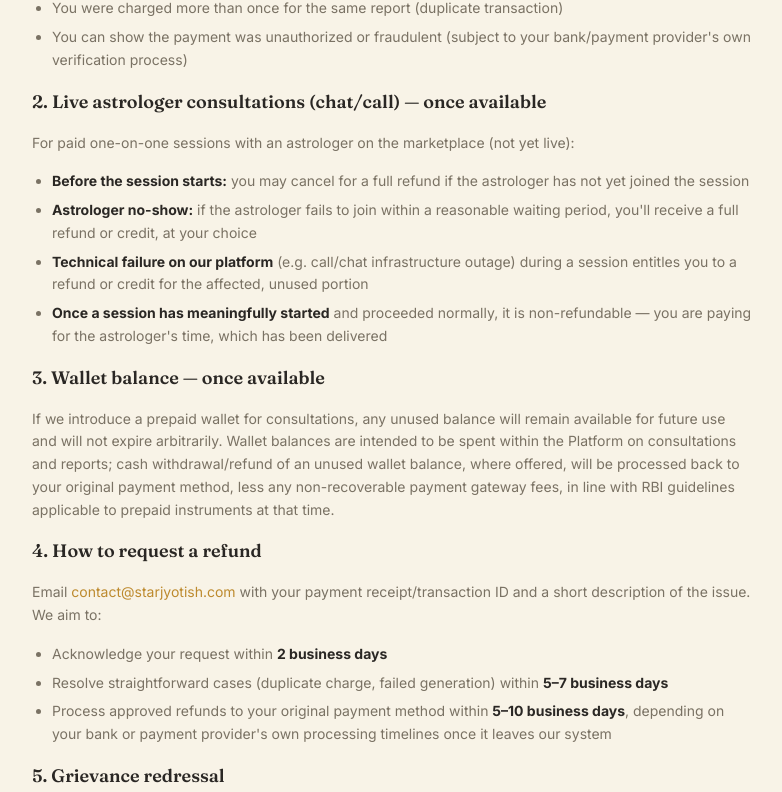
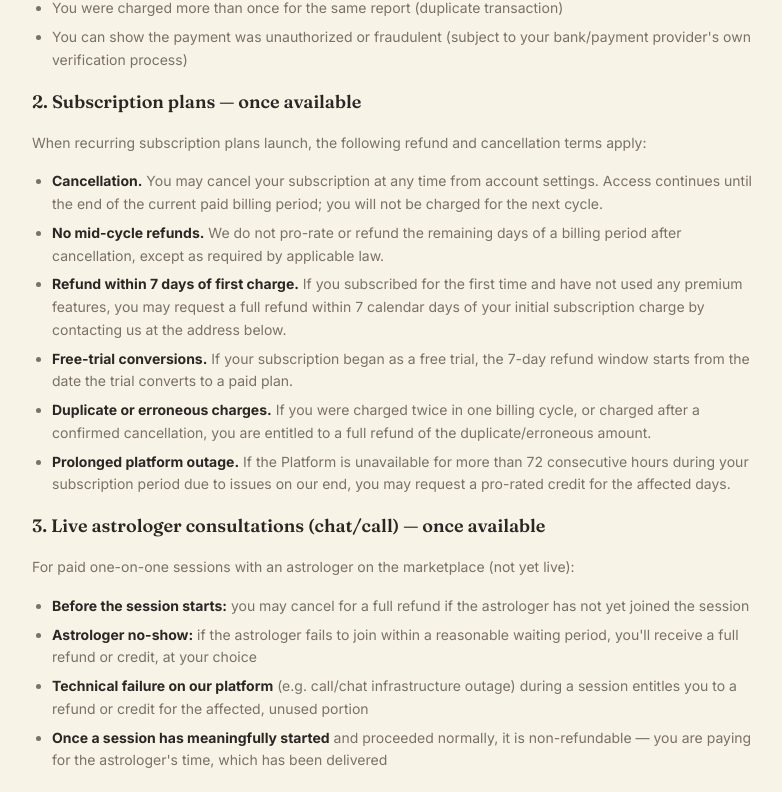
Before and after one commit to sushiljain07/StarJyotish, a React (Vite) app in the folder frontend/: page /refund-policy in a window 1280 px wide. Shown: the part 560-1352 px from the top of the page, without its empty margins (248-1030 px from the left). Built offline with nearby package versions, Linux system fonts and the light colour scheme; no server answers.

Commit message:
Subscription update

```diff
--- a/frontend/src/pages/RefundPolicy.jsx
+++ b/frontend/src/pages/RefundPolicy.jsx
@@ -47,7 +47,28 @@ export default function RefundPolicy() {
             own verification process)</li>
         </ul>
 
-        <h2 className={h2}>2. Live astrologer consultations (chat/call) — once available</h2>
+        <h2 className={h2}>2. Subscription plans — once available</h2>
+        <p>When recurring subscription plans launch, the following refund and cancellation terms apply:</p>
+        <ul className={ul}>
+          <li><strong className="text-ink">Cancellation.</strong> You may cancel your subscription at any time
+            from account settings. Access continues until the end of the current paid billing period; you will
+            not be charged for the next cycle.</li>
+          <li><strong className="text-ink">No mid-cycle refunds.</strong> We do not pro-rate or refund the
+            remaining days of a billing period after cancellation, except as required by applicable law.</li>
+          <li><strong className="text-ink">Refund within 7 days of first charge.</strong> If you subscribed for
+            the first time and have not used any premium features, you may request a full refund within 7
+            calendar days of your initial subscription charge by contacting us at the address below.</li>
+          <li><strong className="text-ink">Free-trial conversions.</strong> If your subscription began as a
+            free trial, the 7-day refund window starts from the date the trial converts to a paid plan.</li>
+          <li><strong className="text-ink">Duplicate or erroneous charges.</strong> If you were charged twice in
+            one billing cycle, or charged after a confirmed cancellation, you are entitled to a full refund of
+            the duplicate/erroneous amount.</li>
+          <li><strong className="text-ink">Prolonged platform outage.</strong> If the Platform is unavailable
+            for more than 72 consecutive hours during your subscription period due to issues on our end, you
+            may request a pro-rated credit for the affected days.</li>
+        </ul>
+
+        <h2 className={h2}>3. Live astrologer consultations (chat/call) — once available</h2>
         <p>For paid one-on-one sessions with an astrologer on the marketplace (not yet live):</p>
         <ul className={ul}>
           <li><strong className="text-ink">Before the session starts:</strong> you may cancel for a full refund if
@@ -60,14 +81,14 @@ export default function RefundPolicy() {
             it is non-refundable — you are paying for the astrologer's time, which has been delivered</li>
         </ul>
 
-        <h2 className={h2}>3. Wallet balance — once available</h2>
+        <h2 className={h2}>4. Wallet balance — once available</h2>
         <p>If we introduce a prepaid wallet for consultations, any unused balance will remain available for
           future use and will not expire arbitrarily. Wallet balances are intended to be spent within the
           Platform on consultations and reports; cash withdrawal/refund of an unused wallet balance, where
           offered, will be processed back to your original payment method, less any non-recoverable payment
           gateway fees, in line with RBI guidelines applicable to prepaid instruments at that time.</p>
 
-        <h2 className={h2}>4. How to request a refund</h2>
+        <h2 className={h2}>5. How to request a refund</h2>
         <p>Email <a href="mailto:contact@starjyotish.com" className="text-primary-dark hover:underline">contact@starjyotish.com</a>{' '}
           with your payment receipt/transaction ID and a short description of the issue. We aim to:</p>
         <ul className={ul}>
@@ -79,13 +100,13 @@ export default function RefundPolicy() {
             own processing timelines once it leaves our system</li>
         </ul>
 
-        <h2 className={h2}>5. Grievance redressal</h2>
+        <h2 className={h2}>6. Grievance redressal</h2>
         <p>If you're unsatisfied with how a refund request was handled, you can escalate it to our Grievance
           Officer at the same email above. See our <Link to="/terms" className="text-primary-dark hover:underline">Terms
           of Use</Link> and <Link to="/privacy" className="text-primary-dark hover:underline">Privacy Policy</Link> for
           related terms.</p>
 
-        <h2 className={h2}>6. Changes to this policy</h2>
+        <h2 className={h2}>7. Changes to this policy</h2>
         <p>We'll update this page as new payment features launch, and will update the "Last updated" date above
           whenever we do. The version shown to you at the time of your purchase governs that transaction.</p>
       </StaticPageLayout>
--- a/frontend/src/pages/TermsOfUse.jsx
+++ b/frontend/src/pages/TermsOfUse.jsx
@@ -50,6 +50,7 @@ export default function TermsOfUse() {
             <li><a href="#acceptable-use" className="hover:underline">Acceptable use</a></li>
             <li><a href="#ip" className="hover:underline">Intellectual property</a></li>
             <li><a href="#fees" className="hover:underline">Fees &amp; payments</a></li>
+            <li><a href="#subscriptions" className="hover:underline">Subscriptions</a></li>
             <li><a href="#third-party" className="hover:underline">Third-party services</a></li>
             <li><a href="#warranty" className="hover:underline">Disclaimer of warranties</a></li>
             <li><a href="#liability" className="hover:underline">Limitation of liability</a></li>
@@ -116,17 +117,38 @@ export default function TermsOfUse() {
           cancellations are governed by our <Link to="/refund-policy" className="text-primary-dark hover:underline">Refund
           & Cancellation Policy</Link>.</p>
 
-        <h2 id="third-party" className={h2}>8. Third-party services</h2>
+        <h2 id="subscriptions" className={h2}>8. Subscriptions — once available</h2>
+        <p>We may offer subscription plans (monthly or annual) that give access to premium features for a
+          recurring fee. The following terms will apply when subscriptions launch:</p>
+        <ul className={ul}>
+          <li><strong className="text-ink">Billing.</strong> Your chosen payment method will be charged
+            automatically at the start of each billing cycle. The price shown at sign-up is your price for that
+            cycle; we'll give at least 30 days' notice before increasing the price of an active subscription.</li>
+          <li><strong className="text-ink">Cancellation.</strong> You may cancel at any time from your account
+            settings. Cancellation takes effect at the end of the current paid period — you retain access to
+            premium features until then and are not charged for the next cycle.</li>
+          <li><strong className="text-ink">No partial-period refunds.</strong> We do not pro-rate or refund the
+            unused portion of a subscription period after cancellation, except where required by applicable law
+            or our <Link to="/refund-policy" className="text-primary-dark hover:underline">Refund &amp;
+            Cancellation Policy</Link> (e.g. a technical failure on our end).</li>
+          <li><strong className="text-ink">Plan changes.</strong> Upgrading to a higher tier takes effect
+            immediately and is charged on a pro-rated basis. Downgrading takes effect at the next renewal date.</li>
+          <li><strong className="text-ink">Free trials.</strong> If a free trial is offered, it will convert
+            automatically to a paid subscription at the end of the trial period unless you cancel beforehand. We
+            will remind you before the trial ends.</li>
+        </ul>
+
+        <h2 id="third-party" className={h2}>9. Third-party services</h2>
         <p>The Platform relies on third-party services (AI providers, geocoding, hosting, and — once live —
           payments) described in our Privacy Policy. We are not responsible for the availability, content, or
           practices of these third parties beyond our agreements with them.</p>
 
-        <h2 id="warranty" className={h2}>9. Disclaimer of warranties</h2>
+        <h2 id="warranty" className={h2}>10. Disclaimer of warranties</h2>
         <p>The Platform is provided "as is" and "as available," without warranties of any kind, express or
           implied, including fitness for a particular purpose or non-infringement. We do not warrant that the
           Platform will be uninterrupted, error-free, or available at all times.</p>
 
-        <h2 id="liability" className={h2}>10. Limitation of liability</h2>
+        <h2 id="liability" className={h2}>11. Limitation of liability</h2>
         <p>To the maximum extent permitted by Indian law, Star Jyotish shall not be liable for any indirect,
           incidental, special, or consequential damages arising from your use of the Platform, including
           decisions made in reliance on astrological content. Where liability cannot be excluded, our total
@@ -135,26 +157,26 @@ export default function TermsOfUse() {
           Terms limits liability that cannot lawfully be limited, such as liability for fraud or gross
           negligence.</p>
 
-        <h2 id="indemnification" className={h2}>11. Indemnification</h2>
+        <h2 id="indemnification" className={h2}>12. Indemnification</h2>
         <p>You agree to indemnify and hold Star Jyotish harmless from claims, losses, or expenses (including
           reasonable legal fees) arising from your violation of these Terms or misuse of the Platform.</p>
 
-        <h2 id="termination" className={h2}>12. Termination</h2>
+        <h2 id="termination" className={h2}>13. Termination</h2>
         <p>We may suspend or terminate your access to the Platform at any time for violation of these Terms, or
           to comply with legal obligations. You may stop using the Platform at any time; once accounts exist,
           you'll be able to request account deletion as described in our Privacy Policy.</p>
 
-        <h2 id="governing-law" className={h2}>13. Governing law & jurisdiction</h2>
+        <h2 id="governing-law" className={h2}>14. Governing law & jurisdiction</h2>
         <p>These Terms are governed by the laws of India. Subject to applicable consumer-protection law, courts
           at <em className="text-ink-faint">Raigarh, Chhattisgarh, India [to be updated to match the company's
           registered office once incorporated]</em> shall have exclusive jurisdiction over any dispute arising
           from these Terms.</p>
 
-        <h2 id="changes" className={h2}>14. Changes to these Terms</h2>
+        <h2 id="changes" className={h2}>15. Changes to these Terms</h2>
         <p>We may update these Terms from time to time; continued use of the Platform after an update
           constitutes acceptance of the revised Terms. We'll update the "Last updated" date above whenever we do.</p>
 
-        <h2 id="contact" className={h2}>15. Contact</h2>
+        <h2 id="contact" className={h2}>16. Contact</h2>
         <p>Questions about these Terms can be sent to{' '}
           <a href="mailto:contact@starjyotish.com" className="text-primary-dark hover:underline">contact@starjyotish.com</a>.</p>
       </StaticPageLayout>
```
